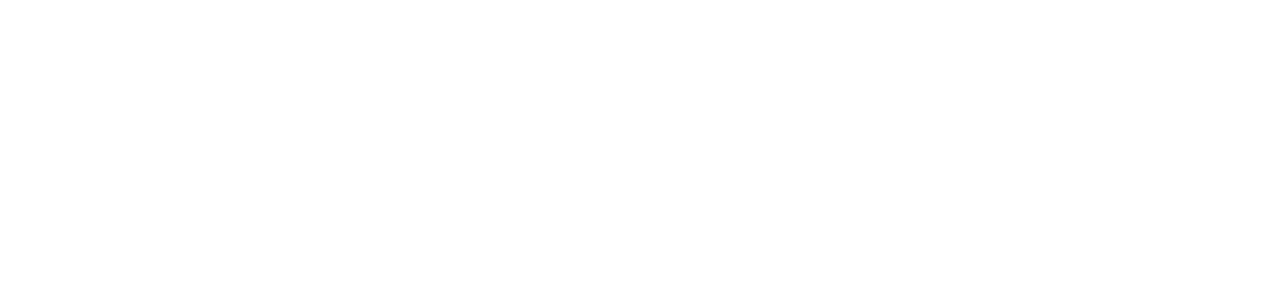
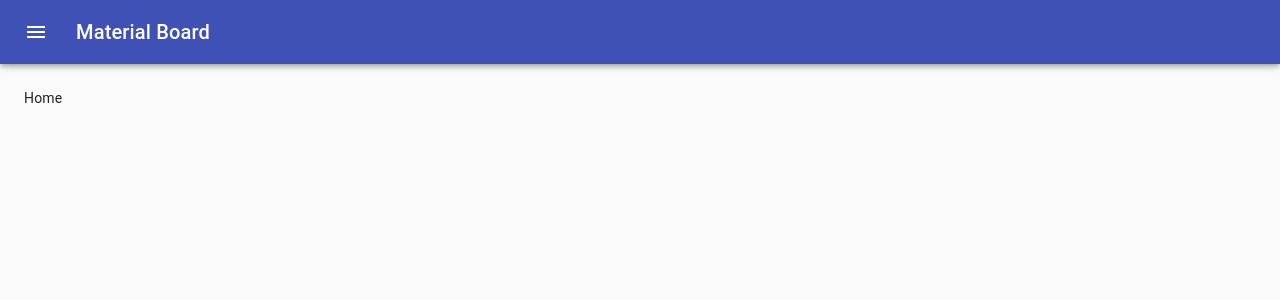
Before and after one commit to Accelerator-One/social-community-discussion-board, a React (Create React App) app: page / in a window 1280 px wide. Shown: the top 300 px of the page. Built offline with nearby package versions, Linux system fonts and the light colour scheme.

Commit message:
feat: navigation structure initialized

```diff
--- a/src/App.js
+++ b/src/App.js
@@ -1,22 +1,165 @@
-import React, { Component } from 'react';
+// Main dependencies
+import React from 'react';
+import './App.css';
+import { BrowserRouter as Router } from 'react-router-dom';
 
-// Main component
-class App extends Component {
+// Style component(s)
+import clsx from 'clsx';
+import { makeStyles, useTheme } from '@material-ui/core/styles';
+import CssBaseline from '@material-ui/core/CssBaseline';
+import Typography from '@material-ui/core/Typography';
 
-  constructor(props) {
-    super(props);
-    this.state = {};
-  }
+// Drawer component(s)
+import Drawer from '@material-ui/core/Drawer';
+import AppBar from '@material-ui/core/AppBar';
+import Toolbar from '@material-ui/core/Toolbar';
 
-  componentDidMount() { }
+// Drawer icon(s)
+import MenuIcon from '@material-ui/icons/Menu';
+import IconButton from '@material-ui/core/IconButton';
+import ChevronLeftIcon from '@material-ui/icons/ChevronLeft';
+import ChevronRightIcon from '@material-ui/icons/ChevronRight';
 
-  render() {
-    return (
-      <>
+// Nested component(s)
+import SideBar from './cmp/SideBar.js';
+import ContentSection from './cmp/ContentSection.js';
 
-      </>
-    )
+// Style configuration
+const drawerWidth = 240;
+const useStyles = makeStyles((theme) => ({
+  root: {
+    display: 'flex',
+  },
+  appBar: {
+    transition: theme.transitions.create(['margin', 'width'], {
+      easing: theme.transitions.easing.sharp,
+      duration: theme.transitions.duration.leavingScreen,
+    }),
+  },
+  appBarShift: {
+    width: `calc(100% - ${drawerWidth}px)`,
+    marginLeft: drawerWidth,
+    transition: theme.transitions.create(['margin', 'width'], {
+      easing: theme.transitions.easing.easeOut,
+      duration: theme.transitions.duration.enteringScreen,
+    }),
+  },
+  menuButton: {
+    marginRight: theme.spacing(2),
+  },
+  hide: {
+    display: 'none',
+  },
+  drawer: {
+    width: drawerWidth,
+    flexShrink: 0,
+  },
+  drawerPaper: {
+    width: drawerWidth,
+  },
+  drawerHeader: {
+    display: 'flex',
+    alignItems: 'center',
+    padding: theme.spacing(0, 1),
+    // necessary for content to be below app bar
+    ...theme.mixins.toolbar,
+    justifyContent: 'flex-end',
+  },
+  content: {
+    flexGrow: 1,
+    padding: theme.spacing(3),
+    transition: theme.transitions.create('margin', {
+      easing: theme.transitions.easing.sharp,
+      duration: theme.transitions.duration.leavingScreen,
+    }),
+    marginLeft: -drawerWidth,
+  },
+  contentShift: {
+    transition: theme.transitions.create('margin', {
+      easing: theme.transitions.easing.easeOut,
+      duration: theme.transitions.duration.enteringScreen,
+    }),
+    marginLeft: 0,
+  },
+}));
+
+// Persistent Drawer: Material UI
+export default function App() {
+
+  const classes = useStyles();
+  const theme = useTheme();
+  const [open, setOpen] = React.useState(false);
+
+  const handleDrawerOpen = () => {
+    setOpen(true);
   };
-};
 
-export default App;
+  const handleDrawerClose = () => {
+    setOpen(false);
+  };
+
+  return (
+    <Router>
+      <div className={classes.root}>
+
+        <CssBaseline />
+
+        <AppBar
+          position="fixed"
+          className={clsx(classes.appBar, {
+            [classes.appBarShift]: open,
+          })}
+        >
+          <Toolbar>
+
+            <IconButton
+              color="inherit"
+              aria-label="open drawer"
+              onClick={handleDrawerOpen}
+              edge="start"
+              className={clsx(classes.menuButton, open && classes.hide)}
+            >
+              <MenuIcon />
+            </IconButton>
+
+            <Typography variant="h6" noWrap>
+              Material Board
+            </Typography>
+
+          </Toolbar>
+        </AppBar>
+
+        <Drawer
+          className={classes.drawer}
+          variant="persistent"
+          anchor="left"
+          open={open}
+          classes={{
+            paper: classes.drawerPaper,
+          }}
+        >
+
+          <div className={classes.drawerHeader}>
+            <IconButton onClick={handleDrawerClose}>
+              {theme.direction === 'ltr' ? <ChevronLeftIcon /> : <ChevronRightIcon />}
+            </IconButton>
+          </div>
+
+          <SideBar />
+
+        </Drawer>
+
+        <main className={clsx(classes.content, {
+          [classes.contentShift]: open,
+        })}>
+
+          <div className={classes.drawerHeader} />
+
+          <ContentSection />
+
+        </main>
+
+      </div>
+    </Router>
+  );
+}
--- /dev/null
+++ b/src/cmp/ContentSection.js
@@ -0,0 +1,23 @@
+import React from 'react';
+import { Route, Switch } from 'react-router-dom';
+
+// Content panel
+class ContentSection extends React.Component {
+
+  constructor(props) {
+    super(props);
+    this.state = {};
+  }
+
+  // TODO: Replace with page components
+  render() {
+    return (
+      <Switch>
+        <Route path='/settings' exact> Settings </Route>
+        <Route path='/' > Home </Route>
+      </Switch>
+    )
+  }
+};
+
+export default ContentSection;
--- /dev/null
+++ b/src/cmp/SideBar.js
@@ -0,0 +1,107 @@
+import React from 'react';
+import { withRouter, NavLink } from 'react-router-dom';
+
+// Item component(s)
+import List from '@material-ui/core/List';
+import Divider from '@material-ui/core/Divider';
+import ListItem from '@material-ui/core/ListItem';
+import ListItemIcon from '@material-ui/core/ListItemIcon';
+import ListItemText from '@material-ui/core/ListItemText';
+
+// Material icon(s)
+import HomeIcon from '@material-ui/icons/Home';
+import LogoutIcon from '@material-ui/icons/ExitToApp';
+import SettingsIcon from '@material-ui/icons/Settings';
+
+// Dialog component(s)
+import Dialog from '@material-ui/core/Dialog';
+import DialogContent from '@material-ui/core/DialogContent';
+import CircularProgress from '@material-ui/core/CircularProgress';
+import DialogContentText from '@material-ui/core/DialogContentText';
+
+// Sidebar panel
+class SideBar extends React.Component {
+
+  constructor(props) {
+    super(props);
+    this.state = { open: false };
+  }
+
+  isSelected = (path) => {
+    return String(this.props.location.pathname) === path;
+  }
+
+  openDialog = () => {
+    this.setState({ open: true });
+  };
+
+  closeDialog = () => {
+    this.setState({ open: false });
+  }
+
+  render() {
+
+    const style = {
+      'textDecoration': 'none',
+      'color': 'rgba(0,0,0.87)'
+    }
+
+    const flex = {
+      "display": "flex",
+      "justifyContent": "center"
+    };
+
+    return (
+      <>
+
+        <Divider />
+
+        <List>
+
+          <NavLink to="/" style={style}>
+            <ListItem button key="Home" selected={this.isSelected("/")}>
+              <ListItemIcon><HomeIcon /></ListItemIcon>
+              <ListItemText primary="Home" />
+            </ListItem>
+          </NavLink>
+
+          <NavLink to="/settings" style={style}>
+            <ListItem button key="Settings" selected={this.isSelected("/settings")}>
+              <ListItemIcon><SettingsIcon /></ListItemIcon>
+              <ListItemText primary="Settings" />
+            </ListItem>
+          </NavLink>
+
+        </List>
+
+        <Divider />
+
+        <List>
+          <ListItem button key="Logout" onClick={this.openDialog}>
+            <ListItemIcon><LogoutIcon /></ListItemIcon>
+            <ListItemText primary="Logout" />
+          </ListItem>
+        </List>
+
+        <Dialog
+          open={this.state.open}
+          onClose={this.closeDialog}
+          aria-labelledby="alert-dialog-title"
+          aria-describedby="alert-dialog-description"
+        >
+
+          <DialogContent>
+            <DialogContentText style={flex}>
+              <CircularProgress />
+            </DialogContentText>
+          </DialogContent>
+
+        </Dialog>
+
+      </>
+    )
+  };
+
+};
+
+export default withRouter(SideBar);
```
